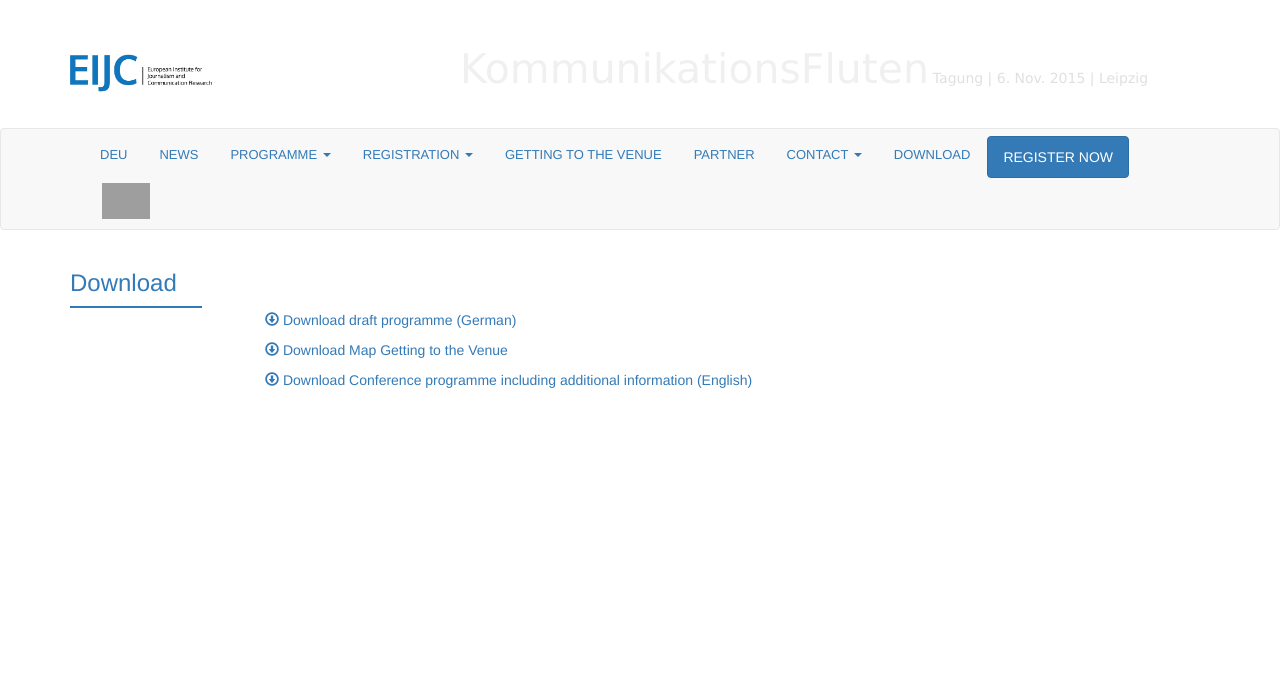
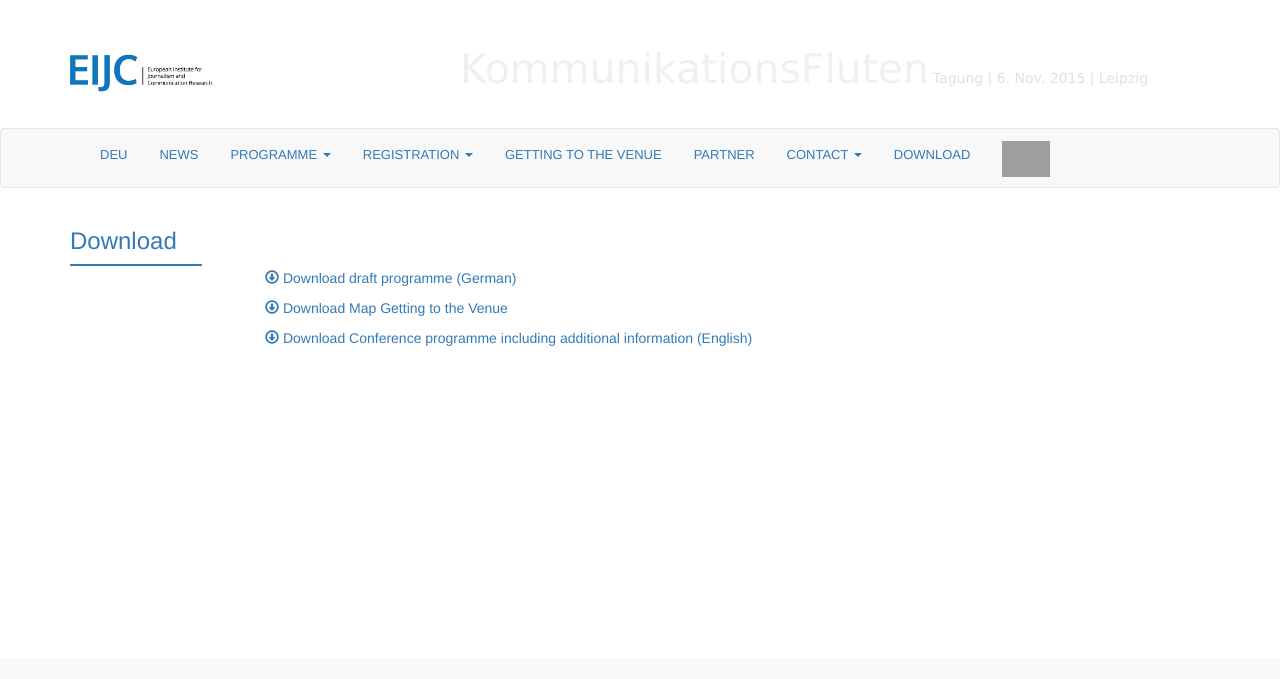
Before and after one commit to susedev/test, a Jekyll site: the page built from download.html, in a window 1280 px wide. Shown: the top 679 px of the page. Built offline with Jekyll 4.4.1, drawn with Linux system fonts in a browser that asks for light colours; nearby versions of some CDN libraries; grey boxes are pictures that could not be loaded.

Commit message:
Update navbar-en.html

```diff
--- a/_includes/navbar-en.html
+++ b/_includes/navbar-en.html
@@ -38,7 +38,6 @@
             <li><a href="{{ site.base_url }}/legal-information.html">Legal Notices</a></li>
           </ul>
         <li><a href="{{ site.base_url }}/download.html">Download<span class="sr-only">(current)</span></a></li>
-         <li><a class="btn btn-primary" href="{{ site.base_url }}/registration" role="button">Register Now</a></li>
           <li><a href="https://twitter.com/LSoM_News/status/639087722716639234" target="_blank" title="Conference cited on twitter"><img alt"CITED ON TWITTER" src="http://www.eijc.eu/wp-content/uploads/2015/09/Twitter-reso.png" style="height: 36px; width:auto; margin-top:-5px;"></img></a></li>
       </ul>
   </div>
```
